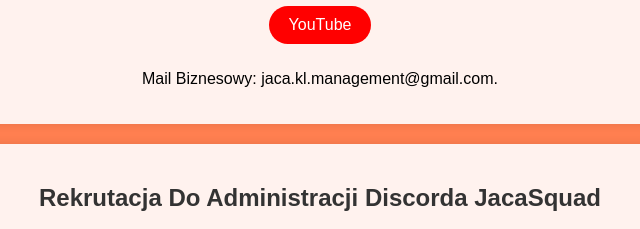
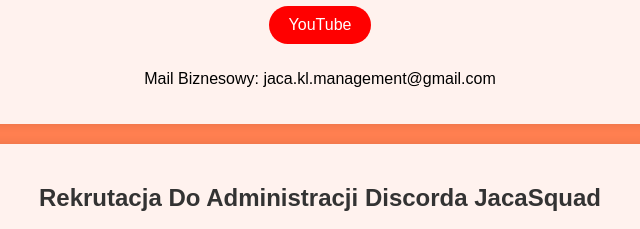
Before and after one commit to KrzysiuLive/JacaSquad, a plain HTML site: page index.html in a window 1280 px wide. Shown: the part 266-495 px from the top of the page, 320-960 px from the left. Drawn offline with Linux system fonts and the light colour scheme.

Commit message:
Update index.html

```diff
--- a/index.html
+++ b/index.html
@@ -159,7 +159,7 @@
                                                                 <a href="https://discord.gg/EBvuTEw6sE" class="facebook" target="_blank">Discord</a>
                                                                 <a href="https://www.tiktok.com/@jaceusz_gg" class="linkedin" target="_blank">TikTok</a>
                                                                 <a href="https://www.youtube.com/@Jaca_yt" class="youtube" target="_blank">YouTube</a>
-                                                    <p>Mail Biznesowy: jaca.kl.management@gmail.com.</p>
+                                                    <p>Mail Biznesowy: jaca.kl.management@gmail.com</p>
                                                 </div>
                                 </div>
                                 <div class="form-container">
```
